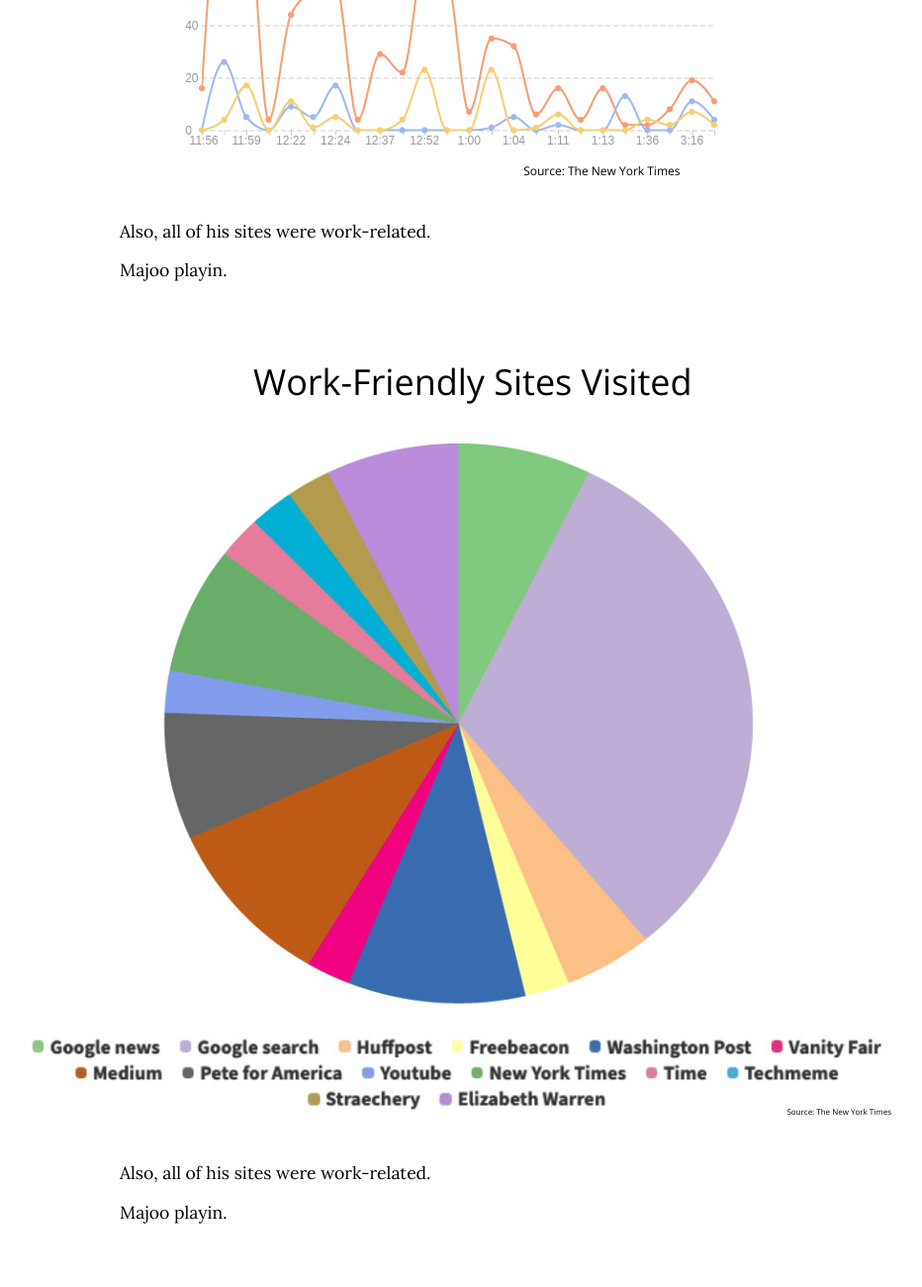
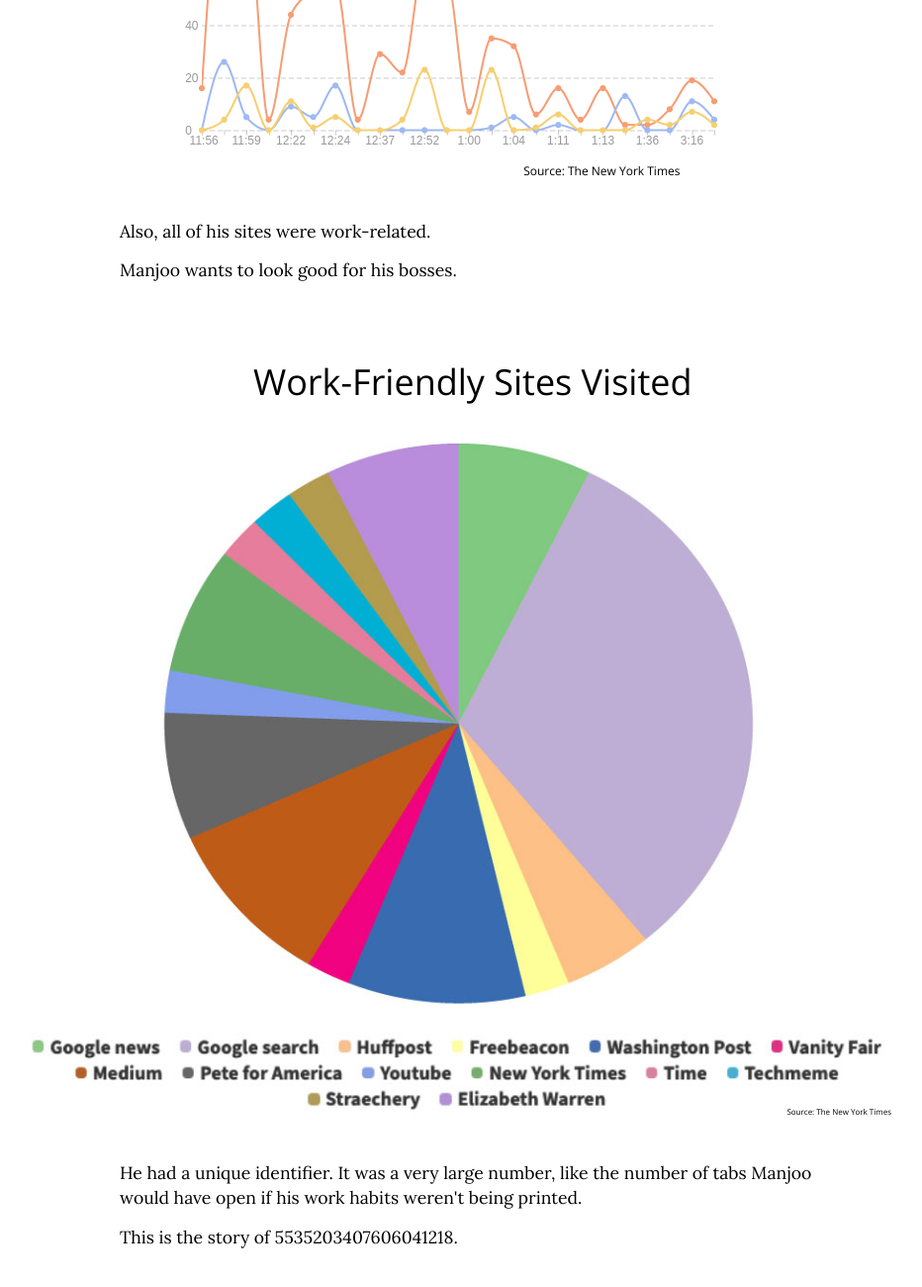
Before and after one commit to namedotnames/namedotnames.github.io, a plain HTML site: page Index.html in a window 1280 px wide. Shown: the part 929-2229 px from the top of the page at 99% size, without its empty margins (169-1101 px from the left). Drawn offline with nearby package versions, Linux system fonts and the light colour scheme.

Commit message:
Update Index.html

```diff
--- a/Index.html
+++ b/Index.html
@@ -744,7 +744,7 @@
 
     <div class="story-body">
         <p class="body-text serif">Also, all of his sites were work-related.</p>
-        <p class="body-text serif">Majoo playin.</p>
+        <p class="body-text serif">Manjoo wants to look good for his bosses.</p>
     </div>
 
 
@@ -919,9 +919,11 @@
 </div>
 
 <div class="story-body">
-        <p class="body-text serif">Also, all of his sites were work-related.</p>
-        <p class="body-text serif">Majoo playin.</p>
+        <p class="body-text serif">He had a unique identifier. It was a very large number, like the number of tabs Manjoo would have open if his work habits weren't being printed.</p>
+        <p class="body-text serif">This is the story of 5535203407606041218.</p>
     </div>
+
+
 
   </body>
 </html>
```
